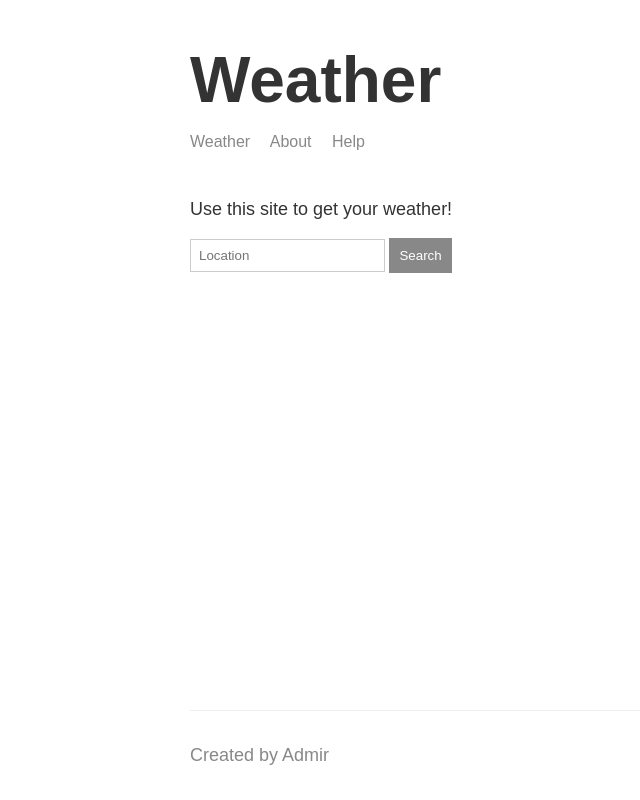
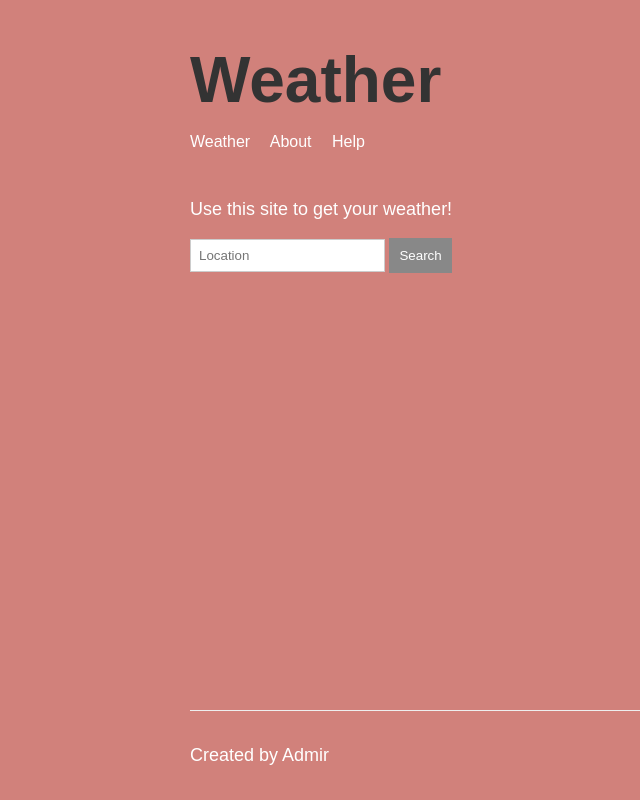
Before and after one commit to AdmirTrgic/Forecast-Geocode---Nodejs-, a Node server app: page / in a window 1280 px wide. Shown: the whole page, without its empty margins (125-765 px from the left). Run offline with Node 20, Linux system fonts and the light colour scheme; some libraries are stand-ins or nearby versions.

Commit message:
Add some style to app

```diff
--- a/package.json
+++ b/package.json
@@ -4,7 +4,8 @@
 	"description": "",
 	"main": "express.js",
 	"scripts": {
-		"start": "node src/app.js"
+		"start": "node src/app.js",
+		"dev": "nodemon src/app.js -e js,hbs"
 	},
 	"keywords": [],
 	"author": "",
@@ -15,5 +16,8 @@
 		"handlebars": "^4.7.7",
 		"hbs": "^4.1.2",
 		"request": "^2.88.2"
+	},
+	"devDependencies": {
+		"nodemon": "^2.0.12"
 	}
 }
--- a/public/css/styles.css
+++ b/public/css/styles.css
@@ -1,4 +1,5 @@
 body {
+	background-color: #d1817b;
 	color: #333333;
 	font-family: Arial, Helvetica, sans-serif;
 	max-width: 650px;
@@ -28,10 +29,11 @@ h1 {
 
 p {
 	font-size: 18px;
+	color: white;
 }
 
 header a {
-	color: #888888;
+	color: white;
 	margin-right: 16px;
 	text-decoration: none;
 }
--- a/src/utils/forecast.js
+++ b/src/utils/forecast.js
@@ -16,7 +16,11 @@ const forecast = (latitude, longitude, callback) => {
 		} else {
 			callback(
 				undefined,
-				`Name: ${body.location.name}, Temperature: ${body.current.temperature}, Feelslike: ${body.current.feelslike}, WindSpeed: ${body.current.windspeed}, Local time: ${body.location.localtime}`
+				`Name: ${body.location.name},
+				Temperature: ${body.current.temperature},
+				Feelslike: ${body.current.feelslike},
+				WindSpeed: ${body.current.windspeed},
+				Local time: ${body.location.localtime}`
 			);
 		}
 	});
```
Also changed, not shown: 1 other file.
